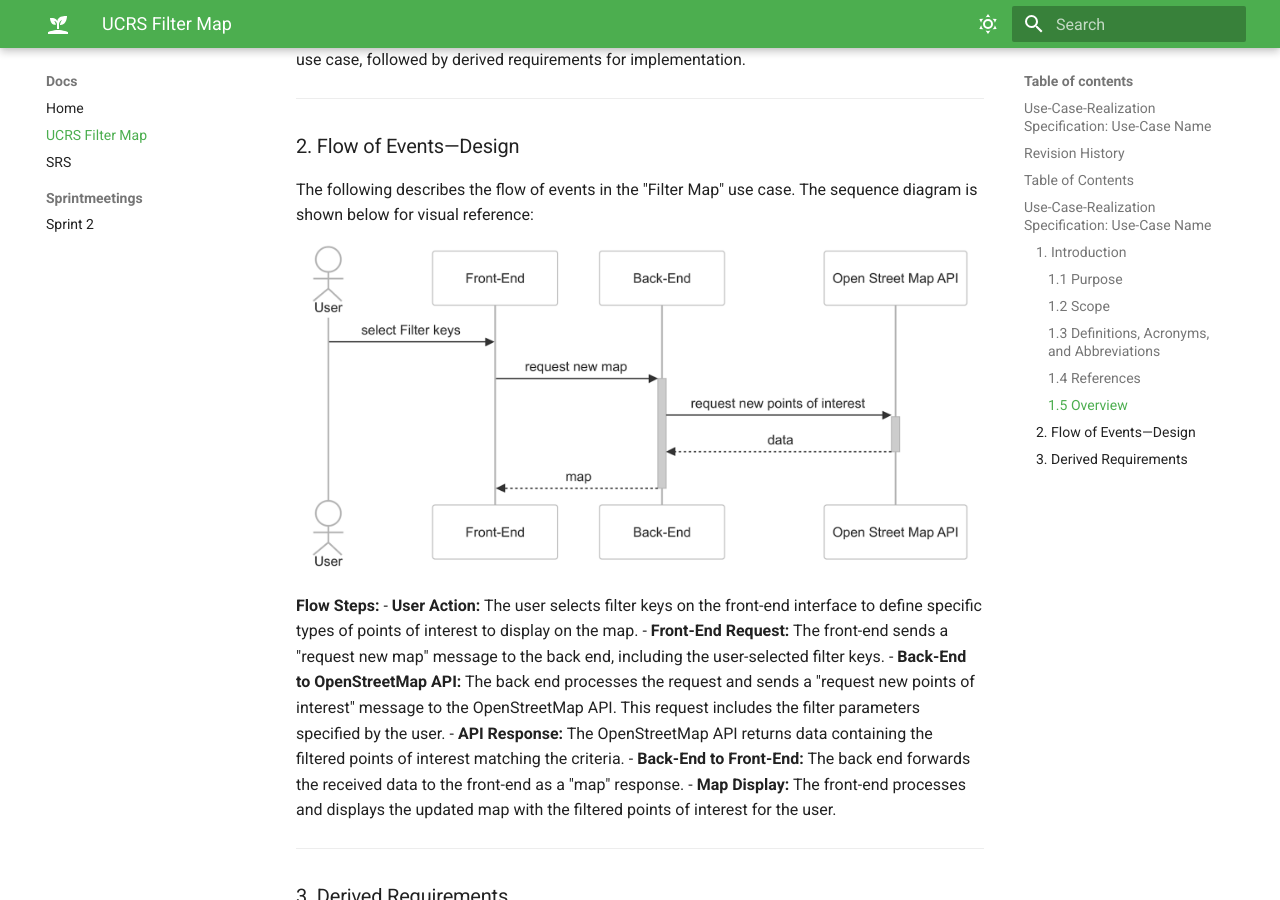
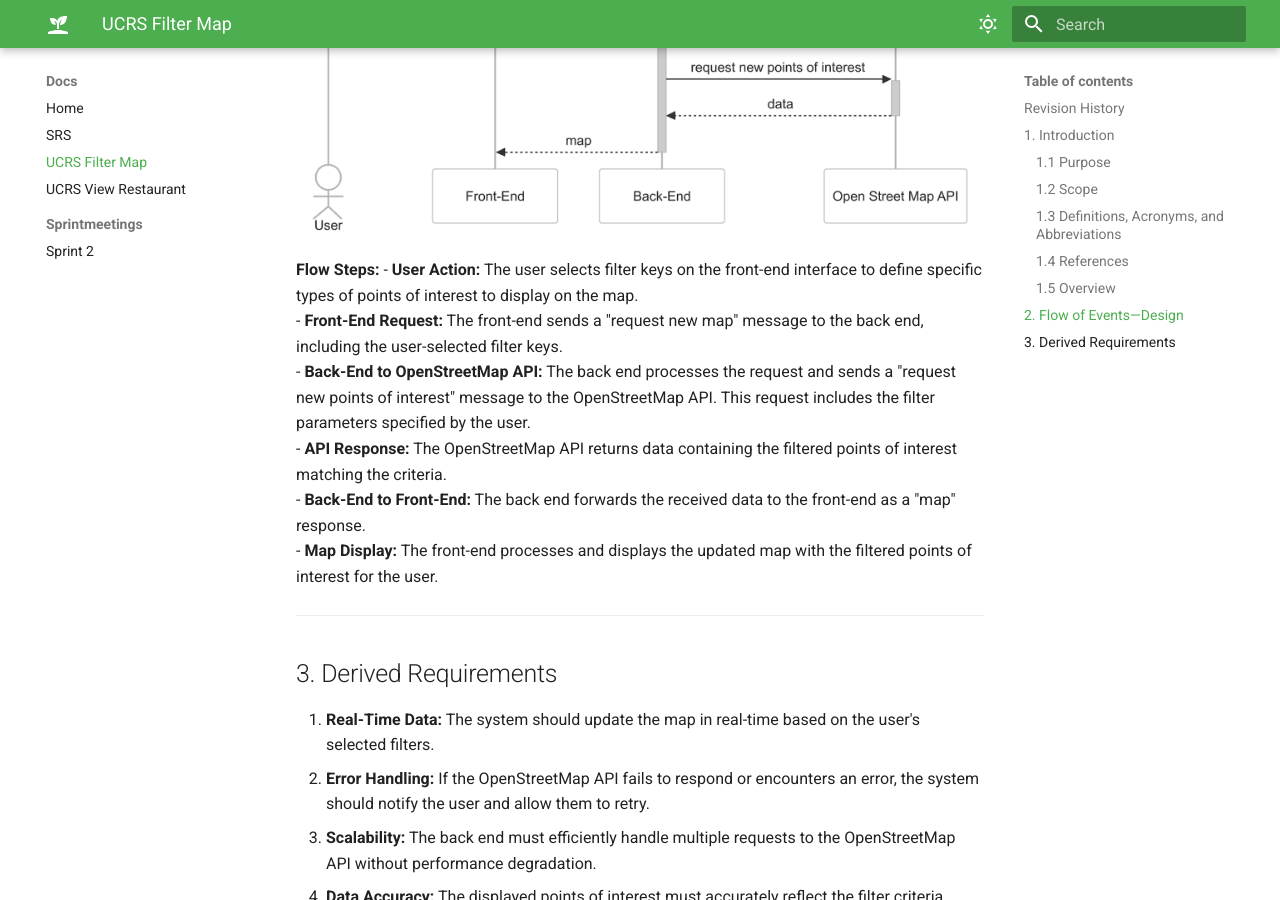
Before and after one commit to green-sprout/green-sprout.github.io, an MkDocs documentation site: the page built from docs/docs/general/UCRS_FilterMap.md, in a window 1280 px wide and 900 px high, scrolled down 1512 px. Built offline with MkDocs 1.6.1 and Material for MkDocs 9.7.7, drawn with Linux system fonts in a browser that asks for light colours; some of the changed text lies outside the part shown.

Commit message:
added ucrs and reformated other ucrs

```diff
--- a/docs/docs/general/UCRS_FilterMap.md
+++ b/docs/docs/general/UCRS_FilterMap.md
@@ -1,5 +1,4 @@
-# Project Name
-## Use-Case-Realization Specification: Use-Case Name
+# Use-Case-Realization Specification: Filter Map
 
 **Version 1.0**
 
@@ -13,48 +12,33 @@
 
 ---
 
-## Table of Contents
+## 1. Introduction
 
-1. Introduction
-   1.1 Purpose
-   1.2 Scope
-   1.3 Definitions, Acronyms, and Abbreviations
-   1.4 References
-   1.5 Overview
-2. Flow of Events—Design
-3. Derived Requirements
-
----
-
-## Use-Case-Realization Specification: Use-Case Name
-
-### 1. Introduction
-
-#### 1.1 Purpose
+### 1.1 Purpose
 The purpose of this Use-Case Realization Specification is to detail the design of the “Filter Map” use case, where a user selects filter criteria on an interactive map, which then displays points of interest that correspond to the filtered properties.
 
-#### 1.2 Scope
+### 1.2 Scope
 This document covers the interaction flow between the User, Front-End, Back-End, and OpenStreetMap API for filtering and displaying points of interest based on user-selected criteria.
 
-#### 1.3 Definitions, Acronyms, and Abbreviations
+### 1.3 Definitions, Acronyms, and Abbreviations
 - POI: Point of Interest
 - API: Application Programming Interface
 - n/a: not applicable
 - UCRS : Use-Case-Realization Specification
 
-#### 1.4 References
+### 1.4 References
 n/a
 
-#### 1.5 Overview
+### 1.5 Overview
 This document is organized into sections detailing the purpose, scope, and flow of events in this use case, followed by derived requirements for implementation.
 
 ---
 
-### 2. Flow of Events—Design
+## 2. Flow of Events—Design
 
 The following describes the flow of events in the "Filter Map" use case. The sequence diagram is shown below for visual reference:
 
-![Sequence Diagram](../../assets/general/Sequenzdiagram.PNG)
+![Sequence Diagram](../../assets/general/filtermap-sd.png)
 
 **Flow Steps:**
 - **User Action:** The user selects filter keys on the front-end interface to define specific types of points of interest to display on the map.
@@ -66,7 +50,7 @@
 
 ---
 
-### 3. Derived Requirements
+## 3. Derived Requirements
 
 1. **Real-Time Data:** The system should update the map in real-time based on the user's selected filters.
 2. **Error Handling:** If the OpenStreetMap API fails to respond or encounters an error, the system should notify the user and allow them to retry.
--- a/mkdocs.yml
+++ b/mkdocs.yml
@@ -48,7 +48,8 @@
 # Navigation
 nav:
 - Home: index.md
+- SRS: docs/general/srs.md
 - UCRS Filter Map: docs/general/UCRS_FilterMap.md
-- SRS: docs/general/srs.md
+- UCRS View Restaurant: docs/general/UCRS_ViewRestaurant.md
 - Sprintmeetings:
   - Sprint 2: docs/sprintmeetings/sprint2.md
```
Also changed, not shown: docs/docs/general/UCRS_ViewRestaurant.md (added, +59 -0 lines), docs/assets/general/filtermap-sd.png (renamed from docs/assets/general/Sequenzdiagram.PNG), docs/assets/general/viewrestaurant-sd.png (added).
